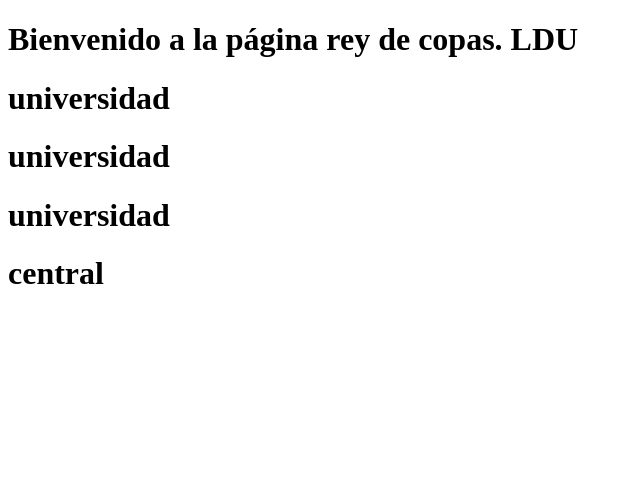
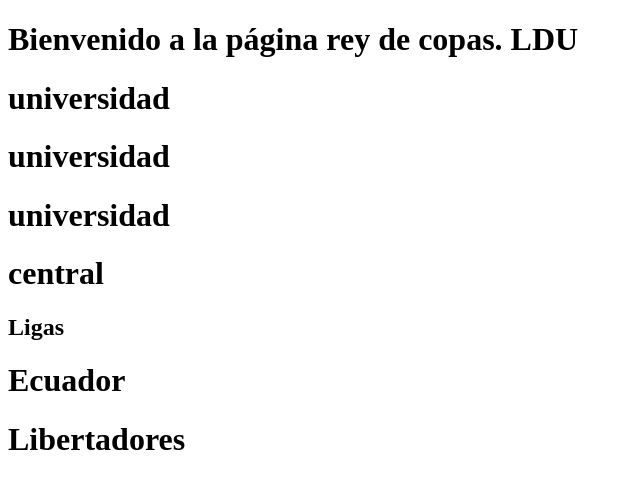
Before and after one commit to ronnykapo/testudemygit, a plain HTML site: page index.html in a window 1280 px wide. Shown: the whole page, without its empty margins (0-640 px from the left). Drawn offline with Linux system fonts and the light colour scheme.

Commit message:
se agregan las competiciones
ecuador y america

```diff
--- a/index.html
+++ b/index.html
@@ -12,6 +12,9 @@
     <h1>universidad</h1>
     <h1>universidad</h1>
     <h1>central</h1>
+    <h2>Ligas</h2>
+    <h1>Ecuador</h1>
+    <h1>Libertadores</h1>
 </body>
 
 </html>
```
